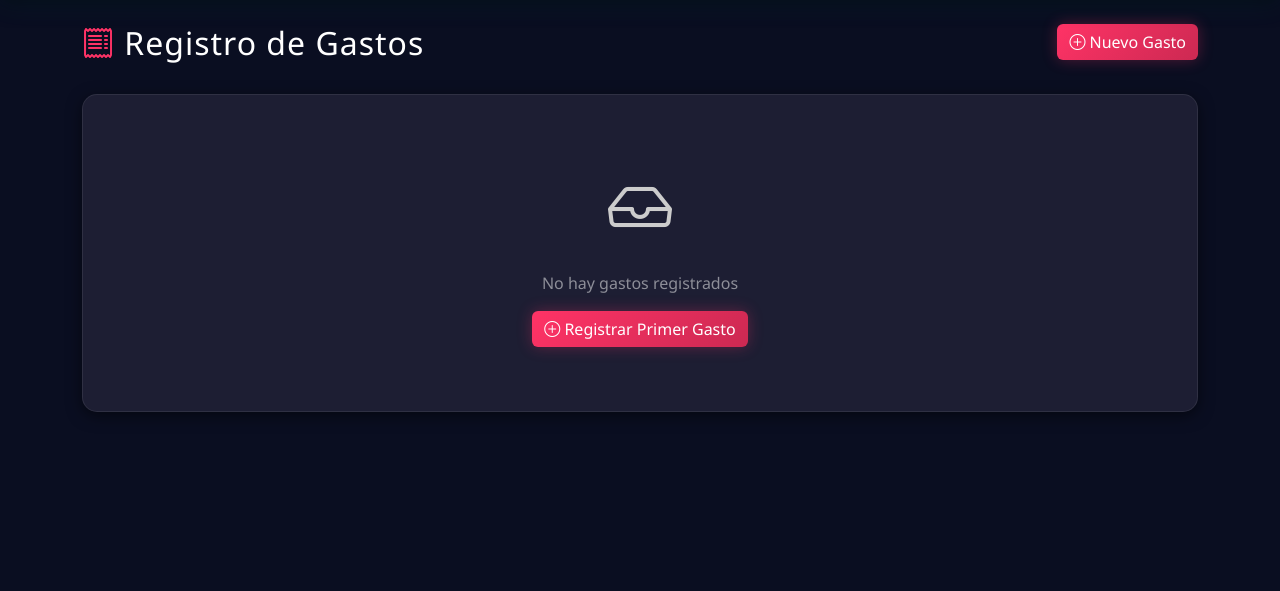
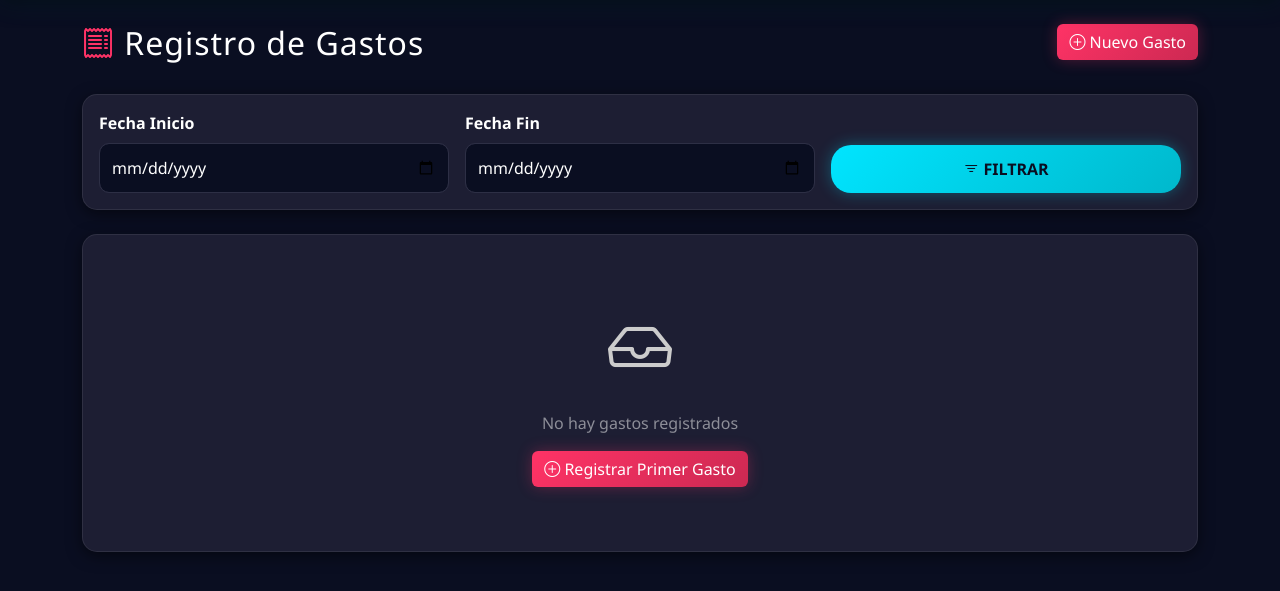
Before and after one commit to graciano90210/DIAMANTE-PRO, a Flask app: page /caja/gastos in a window 1280 px wide. Shown: the part 57-648 px from the top of the page. Run offline with Flask 3, Linux system fonts and the light colour scheme; the visitor is signed in with stand-in values (Sample User, id 1).

Commit message:
Add date filter to expenses page

```diff
--- a/app/routes.py
+++ b/app/routes.py
@@ -2605,11 +2605,34 @@ Gracias por su pago!"""
         usuario_id = session.get('usuario_id')
         rol = session.get('rol')
 
+        # Filtros de fecha
+        fecha_inicio_str = request.args.get('fecha_inicio')
+        fecha_fin_str = request.args.get('fecha_fin')
+
+        query = Transaccion.query
+
         # Filtrar gastos según el rol
         if rol == 'cobrador':
-            gastos = Transaccion.query.filter_by(usuario_origen_id=usuario_id).order_by(Transaccion.fecha.desc()).all()
-        else:
-            gastos = Transaccion.query.order_by(Transaccion.fecha.desc()).all()
+            query = query.filter_by(usuario_origen_id=usuario_id)
+
+        # Filtrar por fechas si existen
+        if fecha_inicio_str:
+            try:
+                fecha_inicio = datetime.strptime(fecha_inicio_str, '%Y-%m-%d')
+                query = query.filter(Transaccion.fecha >= fecha_inicio)
+            except ValueError:
+                pass
+
+        if fecha_fin_str:
+            try:
+                fecha_fin = datetime.strptime(fecha_fin_str, '%Y-%m-%d')
+                # Incluir hasta el final del día
+                fecha_fin = fecha_fin.replace(hour=23, minute=59, second=59)
+                query = query.filter(Transaccion.fecha <= fecha_fin)
+            except ValueError:
+                pass
+
+        gastos = query.order_by(Transaccion.fecha.desc()).all()
 
         return render_template('caja_gastos.html',
                              gastos=gastos,
--- a/app/templates/caja_gastos.html
+++ b/app/templates/caja_gastos.html
@@ -37,6 +37,34 @@
                 <a href="/caja/gastos/nuevo" class="btn btn-danger">
                     <i class="bi bi-plus-circle"></i> Nuevo Gasto
                 </a>
+            </div>
+        </div>
+
+        <!-- Filtro de Fechas -->
+        <div class="card mb-4 border-0 shadow-sm">
+            <div class="card-body">
+                <form method="GET" action="/caja/gastos" class="row g-3 align-items-end">
+                    <div class="col-md-4">
+                        <label class="form-label fw-bold">Fecha Inicio</label>
+                        <input type="date" name="fecha_inicio" class="form-control" value="{{ request.args.get('fecha_inicio', '') }}">
+                    </div>
+                    <div class="col-md-4">
+                        <label class="form-label fw-bold">Fecha Fin</label>
+                        <input type="date" name="fecha_fin" class="form-control" value="{{ request.args.get('fecha_fin', '') }}">
+                    </div>
+                    <div class="col-md-4">
+                        <div class="d-flex gap-2">
+                            <button type="submit" class="btn btn-primary flex-grow-1">
+                                <i class="bi bi-filter"></i> Filtrar
+                            </button>
+                            {% if request.args.get('fecha_inicio') or request.args.get('fecha_fin') %}
+                            <a href="/caja/gastos" class="btn btn-outline-secondary" title="Limpiar filtro">
+                                <i class="bi bi-x-circle"></i>
+                            </a>
+                            {% endif %}
+                        </div>
+                    </div>
+                </form>
             </div>
         </div>
 
```
